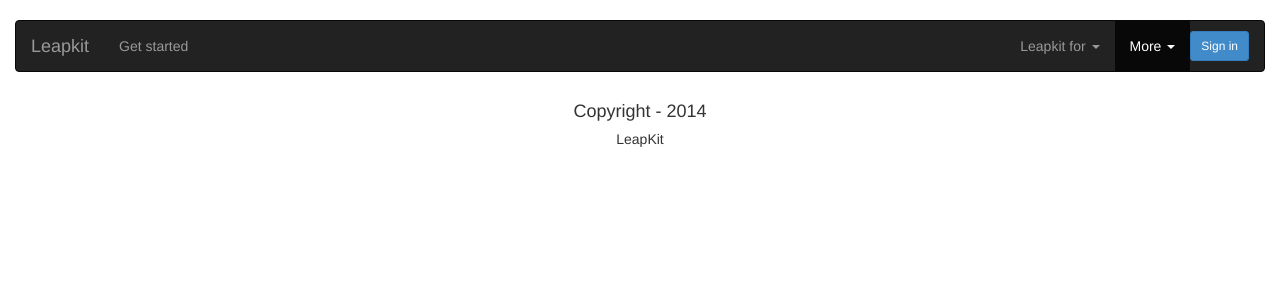
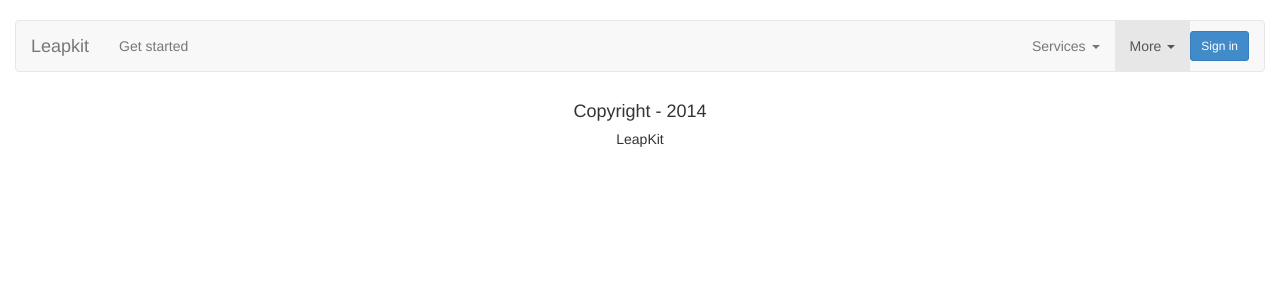
Before and after one commit to paritosh1990/EPITA, a Django app: template root/templates/FAQ.html in a window 1280 px wide. Shown: the top 300 px of the page. Run offline with Django 3.2, Linux system fonts and the light colour scheme; the template is opened without the code that fills it, so the values that code supplies are empty; parts of the project's set-up code (start-up, migrations or seed data) failed here and were passed over; some libraries are stand-ins or nearby versions.

Commit message:
Minor changes

```diff
--- a/leapkit/templates/base/base_generic.html
+++ b/leapkit/templates/base/base_generic.html
@@ -14,7 +14,7 @@
 	<div class="container-fluid">
 		<div class="row">
 			<div class="col-md-12 data-instant">
-				<nav id="nav"class="navbar navbar-inverse" role="navigation">
+				<nav id="nav"class="navbar navbar-default" role="navigation">
 			  		<div class="container-fluid">
 					    <!-- Brand and toggle get grouped for better mobile display -->
 					    <div class="navbar-header">
--- a/root/templates/_layouts/root_layout.html
+++ b/root/templates/_layouts/root_layout.html
@@ -26,11 +26,11 @@
 
  {% block nav_right %}
  	<li class="dropdown {% block right_first %} {% endblock %}">
-          <a href="#" class="dropdown-toggle" data-toggle="dropdown">Leapkit for <b class="caret"> </b></a>
+          <a href="#" class="dropdown-toggle" data-toggle="dropdown">Services <b class="caret"> </b></a>
           <ul class="dropdown-menu">
-            <li><a href="{% url 'student_info' %}">Students</a></li>
-            <li><a href="{% url 'company_info' %}">Companies</a></li>
-            <li><a href="{% url 'university_info' %}">Universities</a></li>
+            <li><a href="{% url 'student_info' %}">Leapkit for Students</a></li>
+            <li><a href="{% url 'company_info' %}">Leapkit for Companies</a></li>
+            <li><a href="{% url 'university_info' %}">Leapkit for Universities</a></li>
           </ul>
     </li>
     <li class="dropdown {% block right_second %} {% endblock %}">
```
